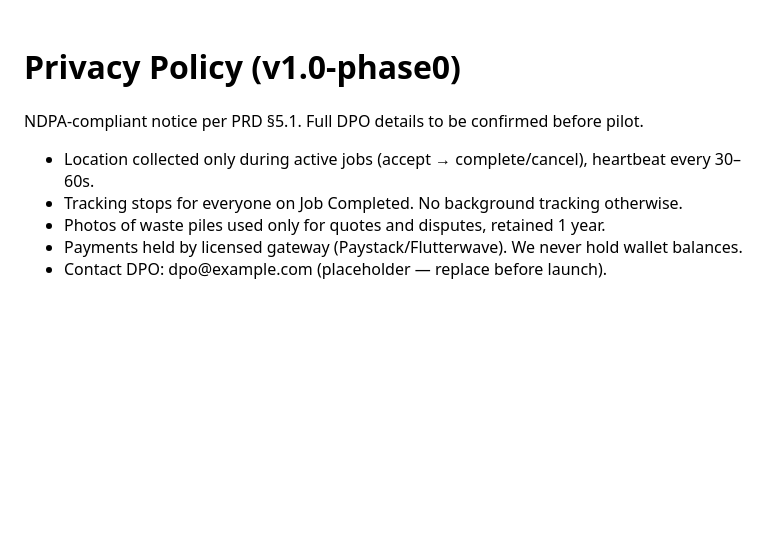
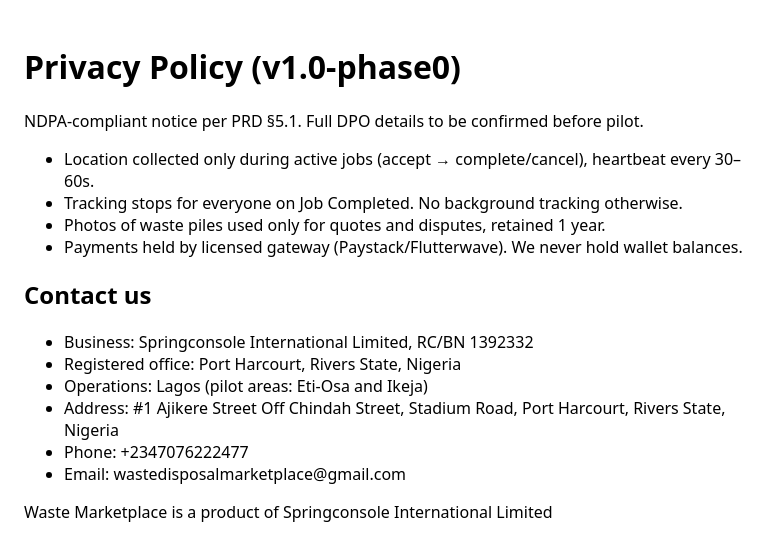
Before and after one commit to babyangel887/Waste-Disposal-Marketplace, a Next.js app in the folder apps/admin/: page /privacy in a window 1280 px wide. Shown: the top 560 px of the page, without its empty margins (0-781 px from the left). Built offline with nearby package versions, Linux system fonts and the light colour scheme.

Commit message:
feat(admin): real business contact details on home and privacy, product footer

```diff
--- a/apps/admin/app/privacy/page.tsx
+++ b/apps/admin/app/privacy/page.tsx
@@ -8,8 +8,17 @@
         <li>Tracking stops for everyone on Job Completed. No background tracking otherwise.</li>
         <li>Photos of waste piles used only for quotes and disputes, retained 1 year.</li>
         <li>Payments held by licensed gateway (Paystack/Flutterwave). We never hold wallet balances.</li>
-        <li>Contact DPO: dpo@example.com (placeholder — replace before launch).</li>
       </ul>
+      <h2>Contact us</h2>
+      <ul>
+        <li>Business: Springconsole International Limited, RC/BN 1392332</li>
+        <li>Registered office: Port Harcourt, Rivers State, Nigeria</li>
+        <li>Operations: Lagos (pilot areas: Eti-Osa and Ikeja)</li>
+        <li>Address: #1 Ajikere Street Off Chindah Street, Stadium Road, Port Harcourt, Rivers State, Nigeria</li>
+        <li>Phone: +2347076222477</li>
+        <li>Email: wastedisposalmarketplace@gmail.com</li>
+      </ul>
+      <p>Waste Marketplace is a product of Springconsole International Limited</p>
     </main>
   );
 }
```
Also changed, not shown: apps/admin/app/page.tsx (+11 -5 lines).
